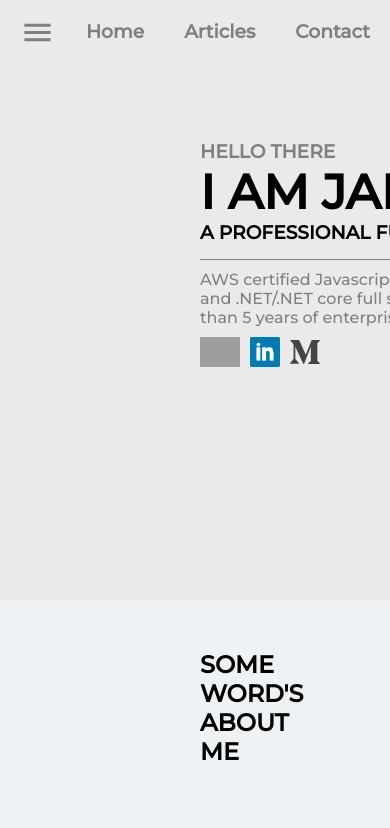
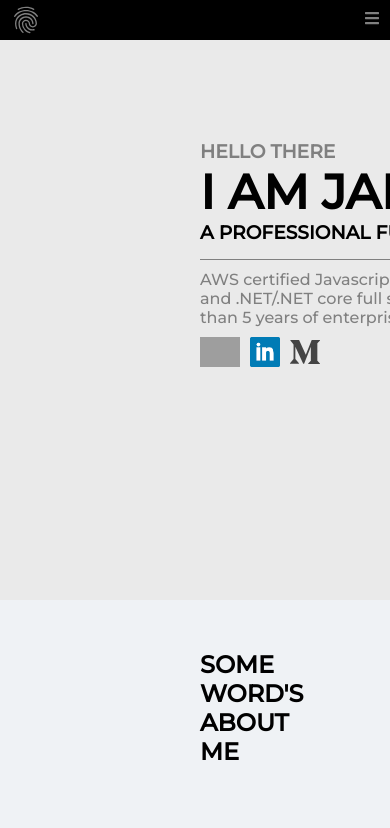
Before and after one commit to janitha000/my-site, a React (Create React App) app: page / in a window 390 px wide. Shown: the top 828 px of the page. Built offline with nearby package versions, Linux system fonts and the light colour scheme; grey boxes are pictures that could not be loaded.

Commit message:
Making responsive

```diff
--- a/package.json
+++ b/package.json
@@ -10,6 +10,7 @@
     "@testing-library/user-event": "^7.2.1",
     "react": "^16.13.1",
     "react-dom": "^16.13.1",
+    "react-icons": "^4.1.0",
     "react-router-dom": "^5.2.0",
     "react-scripts": "3.4.3"
   },
--- a/src/components/Header/Header.css
+++ b/src/components/Header/Header.css
@@ -2,9 +2,10 @@
     position: fixed;
     top:0;
     display: flex;
+
     justify-content: space-between;
     width: 100%;
-    padding: 10px;
+    /* padding: 10px; */
     height: 40px;
     z-index: 1;
     color: grey;
@@ -26,6 +27,20 @@
 .header__left{
     padding: 5px 10px 10px 10px;
 
+}
+
+.navbar-logo{
+    color: grey;
+    text-decoration: none;
+    font-size: 2rem;
+    justify-self: start ;
+    display: flex;
+    align-items: center;
+    PADDING: 10px;
+}
+
+.home_icon{
+    display: none;
 }
 
 .header_right{
@@ -61,3 +76,45 @@
     text-decoration: none;
     color: grey;
 }
+
+@media screen and (max-width: 700px){
+
+    .header{
+        background-color: black;
+    }
+    .home_icon{
+        display: block;
+        color: gray;
+        z-index: 1;
+        padding: 10px;
+    }
+
+    .header_right{
+        display: flex;
+        flex-direction: column;
+        height: 100vh;
+        background: grey;
+        width: 100%;
+        opacity: 1;
+        left: -100%;
+        top: 40px;
+        position: absolute;
+        transition: all 0.5s ease;
+        justify-content: center;
+    }
+
+    .header_right.active{
+        left: 0;
+        position: absolute;
+        transition: all 0.6s ease;
+        justify-content: center;
+    }
+    .header__item{
+        text-align: center;
+        margin: 1rem;
+    }
+    .header__item > a{
+        color: black;
+        font-size: 2em ;
+    }
+}
--- a/src/components/Header/Header.js
+++ b/src/components/Header/Header.js
@@ -4,9 +4,13 @@ import logo from '../../images/main__logo.jpg'
 import { Link } from 'react-router-dom'
 import HomeIcon from '@material-ui/icons/Home';
 import MenuIcon from '@material-ui/icons/Menu';
+import { FaBars, FaTimes } from 'react-icons/fa';
+import { MdFingerprint } from 'react-icons/md'
+
 
 const Header = () => {
     const [show, handleShow] = useState(false)
+    const [click, setClick] = useState(false);
 
     useEffect(() => {
         window.addEventListener('scroll', () => {
@@ -21,23 +25,27 @@ const Header = () => {
         }
     }, [])
 
+
     return (
         <div className={`header ${show && 'header__black'}`}>
-            <div className='header__left'>
-                {/* <img classname='header__img' src={logo} alt='main__logo' /> */}
-                {/* <h3>Janitha Tennakoon</h3> */}
-                {/* <HomeIcon fontSize="large" /> */}
-                <Link to='/'> <MenuIcon fontSize="large" /></Link>
+            <Link to='/' className="navbar-logo">
+                <MdFingerprint className="navbar-icon" />
 
+            </Link>
+            <div className="home_icon" onClick={() => setClick(!click)}>
+                {click ? <FaTimes /> : <FaBars />}
             </div>
-            <div className='header_right'>
-                <h3 className="header__item"><Link to='/'>Home</Link></h3>
-                <h3 className="header__item"><Link to='/articles'>Articles</Link></h3>
-                <h3 className="header__item"><Link to='/contact'>Contact</Link></h3>
+
+            <div className={click ? "header_right active" : "header_right"}>
+
+                <h3 className="header__item" onClick={() => setClick(!click)}><Link to='/'>Home</Link></h3>
+                <h3 className="header__item" onClick={() => setClick(!click)}><Link to='/articles'>Articles</Link></h3>
+                <h3 className="header__item" onClick={() => setClick(!click)}><Link to='/contact'>Contact</Link></h3>
 
 
             </div>
         </div>
+
     )
 }
 
```
Also changed, not shown: 1 other file (tests, documents, lock files or other folders).
